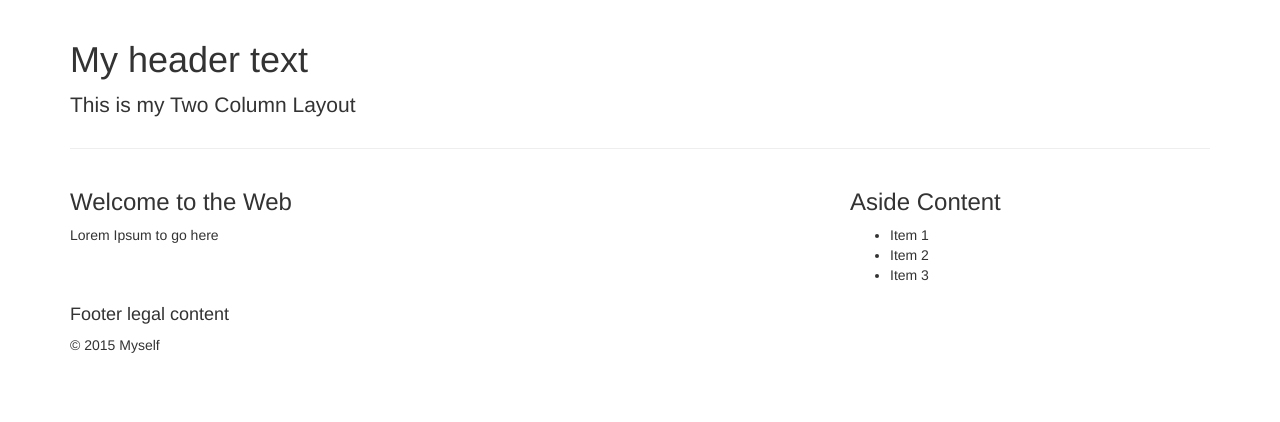
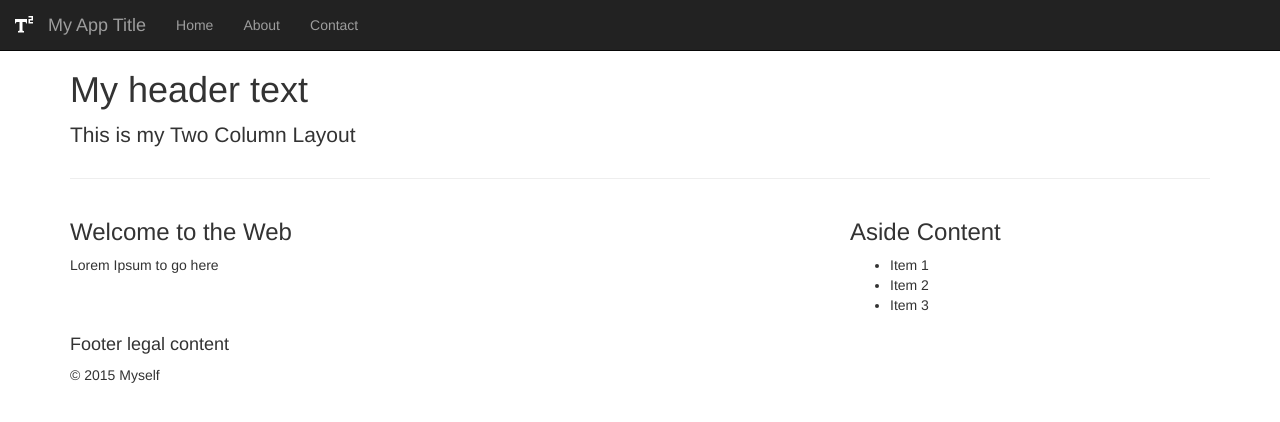
Before and after one commit to theetommyt/framework_boilerplates, a plain HTML site: page index.html in a window 1280 px wide. Drawn offline with nearby package versions, Linux system fonts and the light colour scheme.

Commit message:
bootstrap 2 col template skeleton

```diff
--- a/index.html
+++ b/index.html
@@ -8,18 +8,40 @@
     <meta name="author" content"name or company">
     <link href="https://maxcdn.bootstrapcdn.com/bootstrap/3.3.4/css/bootstrap.min.css" rel="stylesheet">
     <link href="https://maxcdn.bootstrapcdn.com/font-awesome/4.3.0/css/font-awesome.min.css" rel="stylesheet">
+    <link href="style.css" rel="stylesheet">
     <title>Bootstrap Two Column Boilerplate</title>
   </head>
   <body>
 
+    <nav class="navbar navbar-default navbar-inverse navbar-fixed-top">
+      <div class="container-fluid">
+
+        <div class="navbar-header">
+          <a class="navbar-brand" href="#">
+            <span class="glyphicon glyphicon-superscript"></span>
+          </a>
+          <a class="navbar-brand" href="#">
+            My App Title
+          </a>
+        </div><!-- end navbar branding -->
+
+        <div class="collapse navbar-collapse">
+          <ul class="nav navbar-nav">
+            <li><a href="/">Home</a></li>
+            <li><a href="/">About</a></li>
+            <li><a href="/">Contact</a></li>
+          </ul>
+        </div><!-- end navbar links -->
+
+      </div>
+    </nav>
+
     <div class="container">
-
 
       <header class="page-header">
         <h1>My header text</h1>
         <p class="lead">This is my Two Column Layout</p>
       </header>
-
 
       <div class="row">
 
@@ -39,7 +61,6 @@
 
       </div>
 
-
     </div>
 
     <footer class="container">
--- /dev/null
+++ b/style.css
@@ -0,0 +1,3 @@
+body {
+  padding-top: 30px;
+}
```
